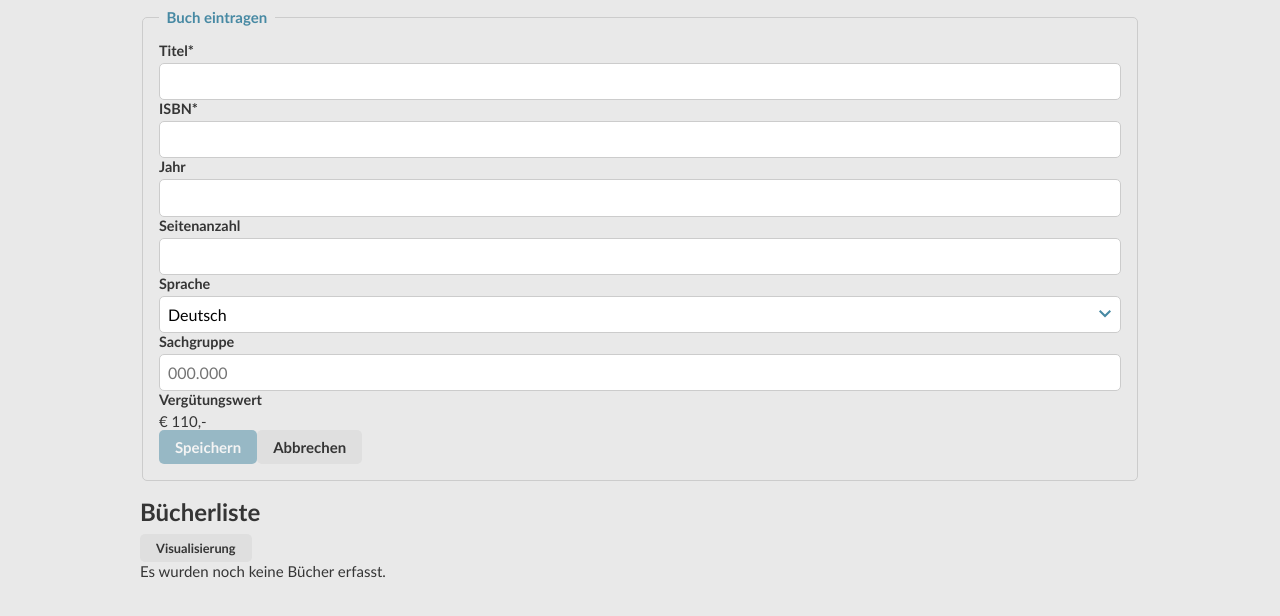
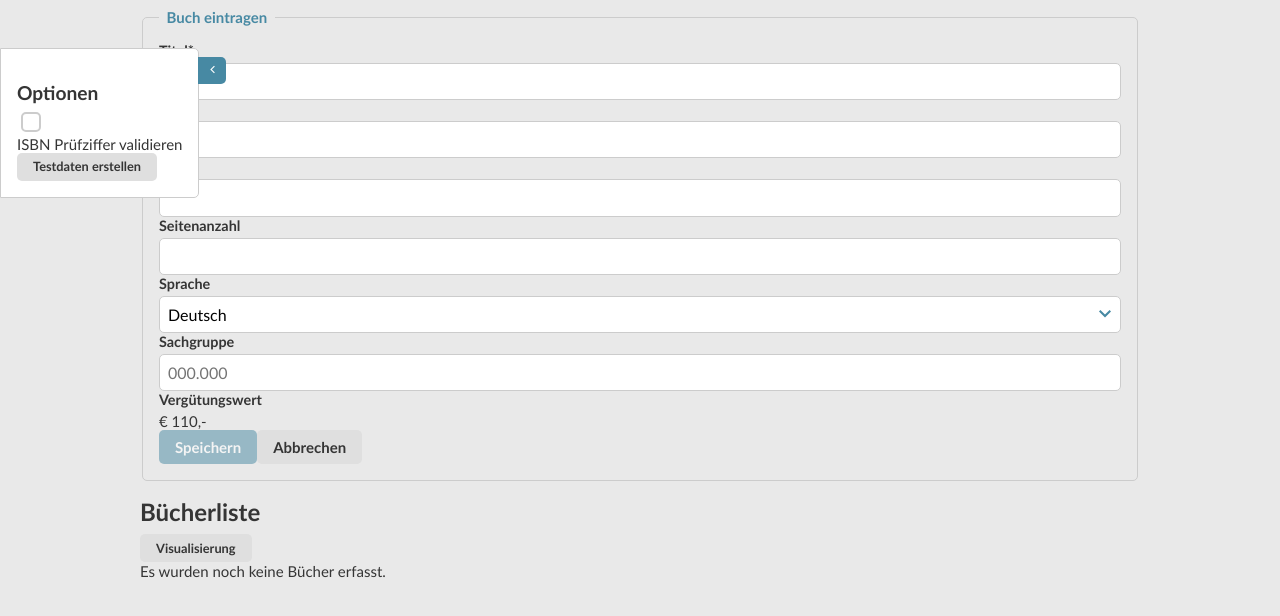
Before and after one commit to LeaveAirykson/priorit-angular-example, an Angular app: page /add in a window 1280 px wide. Shown: the top 616 px of the page. Built offline with nearby package versions, Linux system fonts and the light colour scheme.

Commit message:
Add exampleoptions component

```diff
--- a/src/app/app.module.ts
+++ b/src/app/app.module.ts
@@ -7,6 +7,7 @@ import { ReactiveFormsModule } from '@angular/forms';
 import { AppRoutingModule } from './app-routing.module';
 import { BookhomeComponent } from './bookhome/bookhome.component';
 import { RemunerationPipe } from './pipes/remuneration.pipe';
+import { ExampleoptionsComponent } from './exampleoptions/exampleoptions.component';
 
 @NgModule({
   declarations: [
@@ -15,6 +16,7 @@ import { RemunerationPipe } from './pipes/remuneration.pipe';
     BookformComponent,
     BookhomeComponent,
     RemunerationPipe,
+    ExampleoptionsComponent,
   ],
   imports: [
     BrowserModule,
--- a/src/app/bookhome/bookhome.component.html
+++ b/src/app/bookhome/bookhome.component.html
@@ -7,3 +7,4 @@
   </div>
 </div>
 <app-booklist [data]="data" (update)="onUpdate()"></app-booklist>
+<app-exampleoptions (update)="exampleOptions($event)"></app-exampleoptions>
--- a/src/app/bookhome/bookhome.component.ts
+++ b/src/app/bookhome/bookhome.component.ts
@@ -59,4 +59,8 @@ export class BookhomeComponent implements OnInit {
       this.router.navigate(['/add']);
     }
   }
+
+  exampleOptions(opt: { key: string; val: any }) {
+    console.log(opt);
+  }
 }
--- /dev/null
+++ b/src/app/exampleoptions/exampleoptions.component.css
@@ -0,0 +1,30 @@
+aside {
+  position: fixed;
+  left: 0;
+  top: 3rem;
+  max-width: 400px;
+  background: #fff;
+  border-bottom-right-radius: var(--border-radius);
+  border-top-right-radius: var(--border-radius);
+  border: 1px solid var(--border-color);
+  z-index: 10;
+  padding: 1rem;
+  transform: translateX(-100%);
+  transition: transform .2s ease-in-out;
+}
+
+aside.is-open {
+  transform: translateX(0);
+}
+
+.aside-control {
+  position: absolute;
+  left: 100%;
+  top: .5rem;
+  border-top-left-radius: 0;
+  border-bottom-left-radius: 0;
+}
+
+aside.is-open .aside-control span {
+  transform: scale(-1);
+}
--- /dev/null
+++ b/src/app/exampleoptions/exampleoptions.component.html
@@ -0,0 +1,18 @@
+<aside [class.is-open]="isOpen">
+  <button (click)="toggle()" class="button button-primary button-icon aside-control"><span
+      class="material-symbols-outlined">chevron_right</span></button>
+
+
+  <h2>Optionen</h2>
+  <div class="flex gap-4 flex-col">
+    <div>
+      <label class="cursor-pointer flex gap-2">
+        <input type="checkbox" class="form-input" (change)="toggleIsbnChecksum($event)"><span>ISBN Prüfziffer
+          validieren</span>
+      </label>
+    </div>
+    <div>
+      <button class="button button-small" (click)="createDummyData()">Testdaten erstellen</button>
+    </div>
+  </div>
+</aside>
--- /dev/null
+++ b/src/app/exampleoptions/exampleoptions.component.ts
@@ -0,0 +1,60 @@
+import { Component, EventEmitter, Output } from '@angular/core';
+import { StorageService } from '../services/storage.service';
+import { Book } from '../interfaces/book.interface';
+
+@Component({
+  selector: 'app-exampleoptions',
+  templateUrl: './exampleoptions.component.html',
+  styleUrls: ['./exampleoptions.component.css']
+})
+export class ExampleoptionsComponent {
+  isOpen = true;
+  @Output() update: EventEmitter<{ key: string; val: any }> = new EventEmitter();
+
+  constructor(private storage: StorageService) { }
+
+  toggle() {
+    this.isOpen = !this.isOpen;
+  }
+
+  toggleIsbnChecksum(event: Event) {
+    const checked = (event.currentTarget as HTMLInputElement).checked;
+
+    this.update.emit({ key: 'isbnChecksum', val: checked });
+  }
+
+  createDummyData() {
+    const data = [
+      {
+        id: 'b1719851591832',
+        title: 'Sämtliche Erzählungen',
+        isbn: '3-596-21078-X',
+        year: 1995,
+        pagecount: 406,
+        language: 'Deutsch',
+        group: 830
+      },
+      {
+        id: 'b1719851609568',
+        title: 'Schatten über Monte Carasso',
+        isbn: '978-3-8479-0167-9',
+        year: 2024,
+        pagecount: 368,
+        language: 'Deutsch',
+        group: 830
+      },
+      {
+        title: 'Fragen an das Universum',
+        isbn: '978-3-86690-780-5',
+        year: 2021,
+        pagecount: 312,
+        language: 'Deutsch',
+        group: 520
+      },
+    ];
+
+    localStorage.setItem('bookstorage', JSON.stringify(data));
+
+    window.location.reload();
+  }
+}
```
Also changed, not shown: src/app/booklist/booklist.component.html (line endings or trailing spaces), 1 other file (tests, documents, lock files or other folders).
